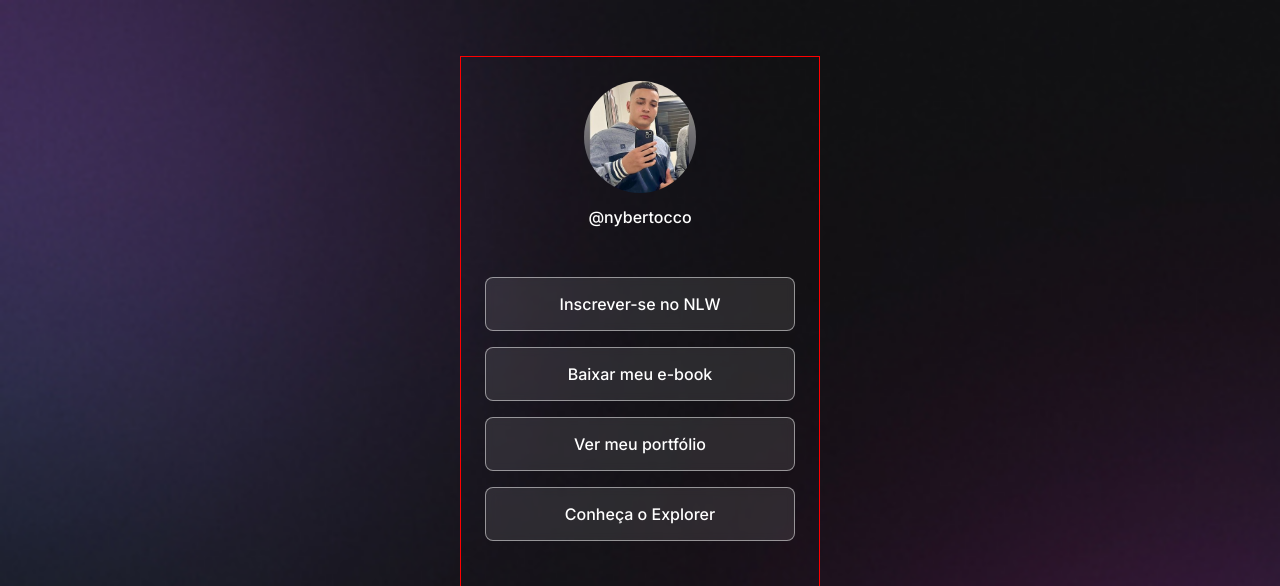
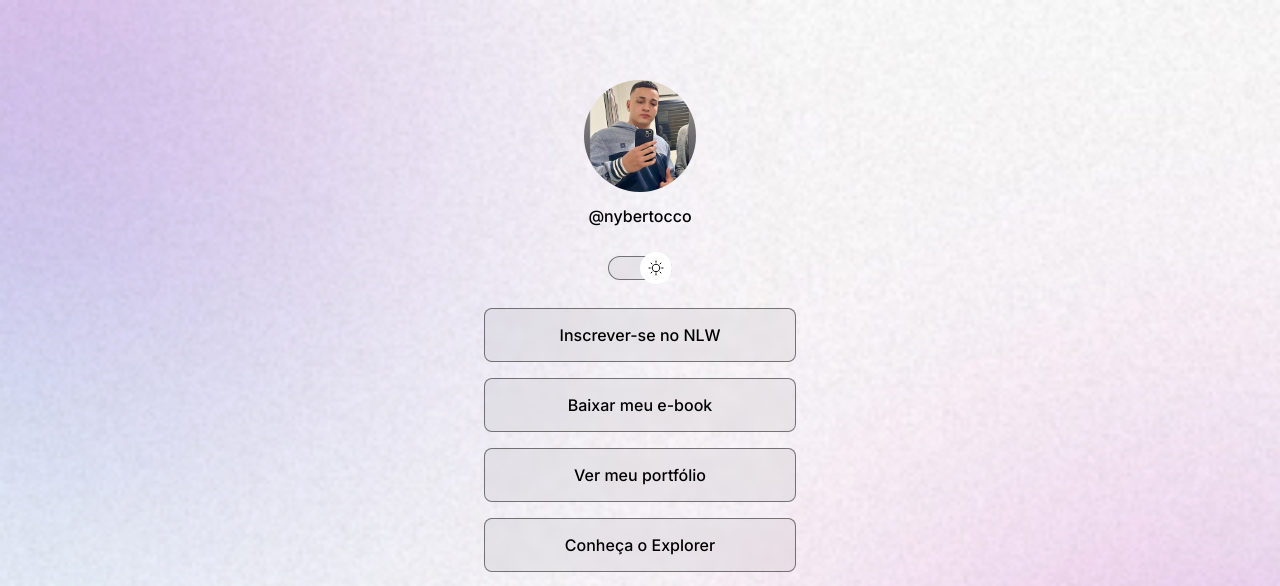
Before and after one commit to nybertocco/minhasredes, a plain HTML site: page index.html in a window 1280 px wide. Shown: the top 586 px of the page. Drawn offline with nearby package versions, Linux system fonts and the light colour scheme.

Commit message:
Alteração em index, css e js

```diff
--- a/index.html
+++ b/index.html
@@ -1,5 +1,5 @@
 <!DOCTYPE html>
-<html lang="pt-br">
+<html lang="pt-br" class="light">
 <head>
     <link rel="preconnect" href="https://fonts.googleapis.com">
 <link rel="preconnect" href="https://fonts.gstatic.com" crossorigin>
@@ -18,6 +18,13 @@
         />
         <p>@nybertocco</p>
     </div>
+
+    <div id="switch" onclick="toggleMode()">
+        <button>
+        </button>
+        <span></span>
+    </div>
+
     <ul>
         <li>
             <a href="#">Inscrever-se no NLW</a>
@@ -55,6 +62,11 @@
     </a>
 
     </div>
+
+<footer>
+    Feito com ♥ pela <a href="https://rocketseat.com.br/
+    ">Rocketseat </a>
+</footer>
 </div>
 
 
@@ -65,5 +77,7 @@
 <script nomodule
  src="https://unpkg.com/ionicons@7.1.0/dist/ionicons/ionicons.js">
 </script>
+
+<script src="./script.js"></script>
 </body>
 </html>
--- /dev/null
+++ b/script.js
@@ -0,0 +1,16 @@
+function toggleMode() {
+const html = document.documentElement
+html.classList.toggle('light')
+
+// pegar a tag Img
+const img = document.querySelector("#profile img")
+
+// substituir a Imagem
+if(html.classList.contains('light')) {
+   // se tiver light mode, adicionar a imagem light
+    img.setAttribute("src", "./assets/foto-light.jpg")
+} else {
+   // se tiver sem light mode, manter a imagem normal
+    img.setAttribute("src", "./assets/foto-dark.png")
+}
+}
--- a/style.css
+++ b/style.css
@@ -4,22 +4,42 @@
     box-sizing: border-box;
 }
 
+:root {
+    --text-color: white;
+    --bg-url: url(./assets/bg-mobile.jpg);
+    --stroke-color: rgba(255, 255, 255, 0.5);
+    --surface-color: rgba(255, 255, 255, 0.05);
+    --surface-color-hover: rgba(0, 0, 0, 0.2);
+    --highlight-color: rgba(255, 255, 255, 0.2);
+    --switch-bg-url: url(./assets/MoonStars.svg);
+}
+
+.light {
+    --text-color: black;
+    --bg-url: url(./assets/bg-mobile-light.jpg);
+    --stroke-color: rgba(0, 0, 0, 0.5);
+    --surface-color: rgba(0, 0, 0, 0.05);
+    --surface-color-hover: rgba(0, 0, 0, 0.2);
+    --highlight-color: rgba(0, 0, 0, 0.1);
+    --switch-bg-url: url(./assets/Sun.svg);
+}
+
 body {
-    background: url(./assets/bg-mobile.jpg) no-repeat top center/cover;
+    background: var(--bg-url) no-repeat top center/cover;
 }
 
 body * {
     font-family: 'Inter', sans-serif;
-    color: white
+    color: var(--text-color);
 }
 
 #container {
     width: 360px;
-    border: 1px solid red;
     margin: 56px auto 0px;
     padding: 0 24px;
 }
 
+/* profile */
 #profile {
     text-align: center;
     padding: 24px;
@@ -36,6 +56,44 @@ body * {
     margin-top: 8px;
 }
 
+#switch {
+    position: relative;
+    width: 64px;
+
+    margin: 4px auto;
+}
+
+/* switch */
+#switch button{
+    width: 32px;
+    height: 32px;
+    background: white var(--switch-bg-url) no-repeat center;
+    border: 0;
+    border-radius: 50%;
+
+    position: absolute;
+    top: 50%;
+    left: 0;
+    z-index: 1;
+    transform:translateY(-50%);
+}
+
+.light #switch button {
+    right: 0;
+    left: initial;
+}
+
+#switch span {
+    display: block;
+    width: 64px;
+    height: 24px;
+    background: var(--surface-color);
+    border: 1px solid var(--stroke-color);
+    backdrop-filter: blur(4px);
+    -webkit-backdrop-filter: blur(4px);
+    border-radius: 9999px;
+}
+
 /* links */
 ul{
     list-style: none;
@@ -48,17 +106,14 @@ ul{
 }
 
 ul li a {
-    border: 1px solid red;
-
     display: flex;
     align-items: center;
     justify-content: center;
 
-
     padding: 16px 24px;
 
-    background: rgba(255, 255, 255, 0.1);
-    border: 1px solid rgba(255, 255, 255, 0.5);
+    background: var(--surface-color);
+    border: 1px solid var(--stroke-color);
     border-radius: 8px;
 
     backdrop-filter: blur(4px);
@@ -72,8 +127,8 @@ ul li a {
 
 /* pseudo-selector */
 ul li a:hover {
-    background: rgba(255, 255, 255, 0.05);
-    border: 1.5px solid white;
+    background: var(--surface-color-hover);
+    border: 1.5px solid var(--text-color);
 }
 
 /* social-links*/
@@ -97,5 +152,11 @@ ul li a:hover {
 }
 
 #social-links a:hover {
-    background: rgba(255, 255, 255, 0.2);
+    background: var(--highlight-color);
 }
+
+footer {
+    padding: 24px 0;
+    text-align: center;
+    font-size: 14px;
+}
```
